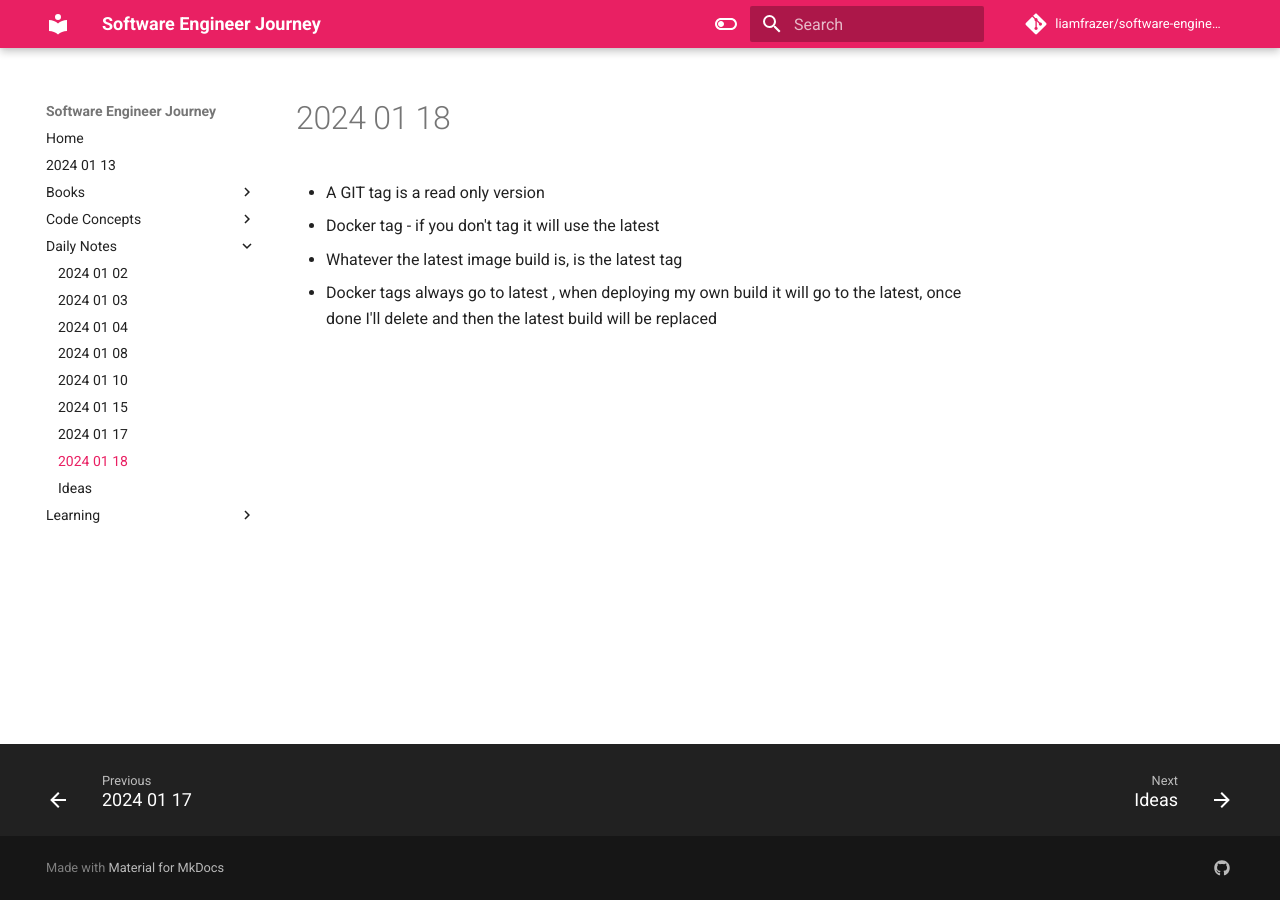
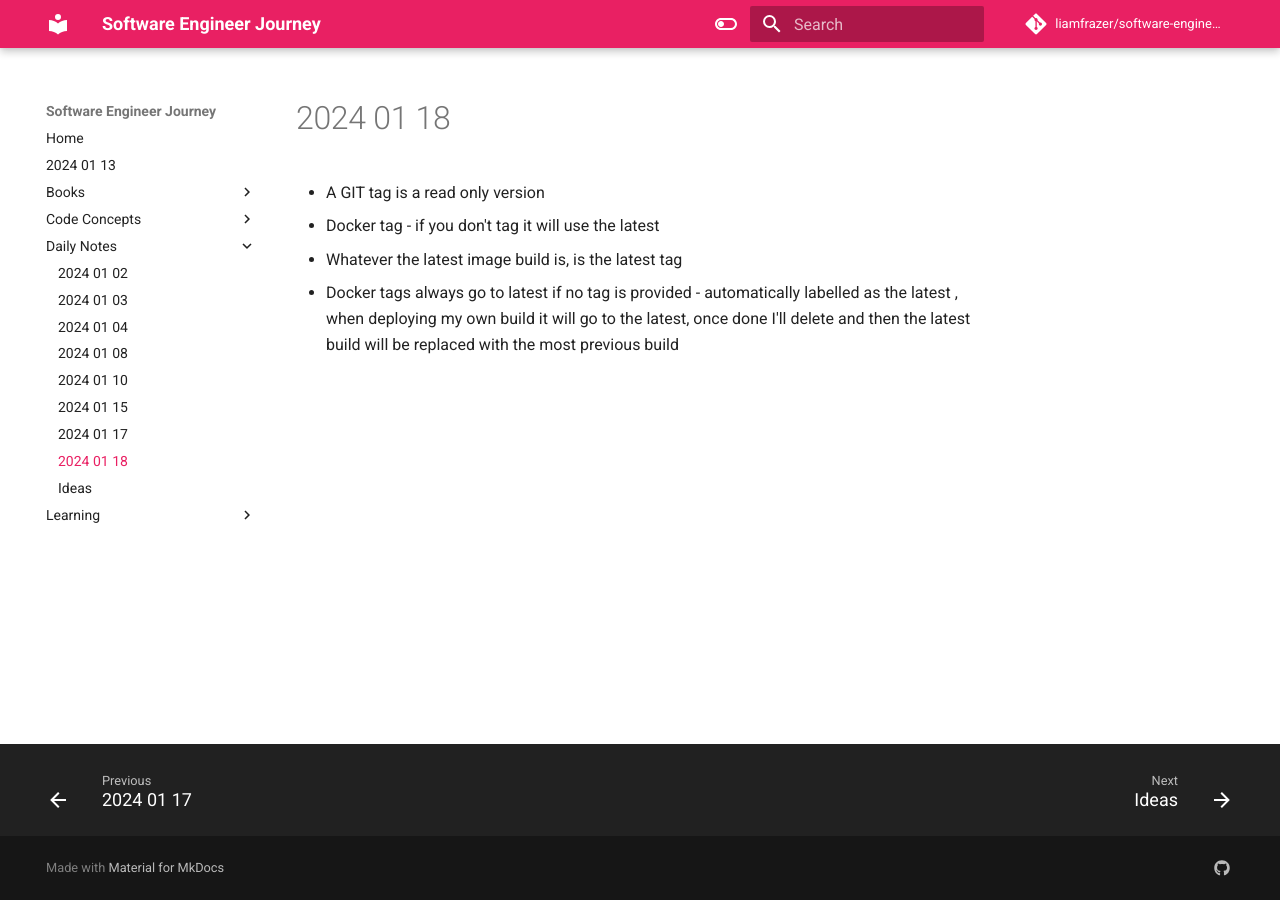
Before and after one commit to liamfrazer/software-engineer-journey, an MkDocs documentation site: the page built from docs/Daily Notes/2024-01-18.md, in a window 1280 px wide. Built offline with MkDocs 1.6.1 and Material for MkDocs 9.7.7, drawn with Linux system fonts in a browser that asks for light colours; comment, search, counter and statistics services are not loaded.

Commit message:
vault backup: 2024-01-18 10:19:11

```diff
--- a/docs/Daily Notes/2024-01-18.md
+++ b/docs/Daily Notes/2024-01-18.md
@@ -1,4 +1,4 @@
 * A GIT tag is a read only version
 * Docker tag - if you don't tag it will use the latest
 * Whatever the latest image build is, is the latest tag
-* Docker tags always go to latest , when deploying my own build it will go to the latest, once done I'll delete and then the latest build will be replaced
+* Docker tags always go to latest if no tag is provided - automatically labelled as the latest , when deploying my own build it will go to the latest, once done I'll delete and then the latest build will be replaced with the most previous build
```
